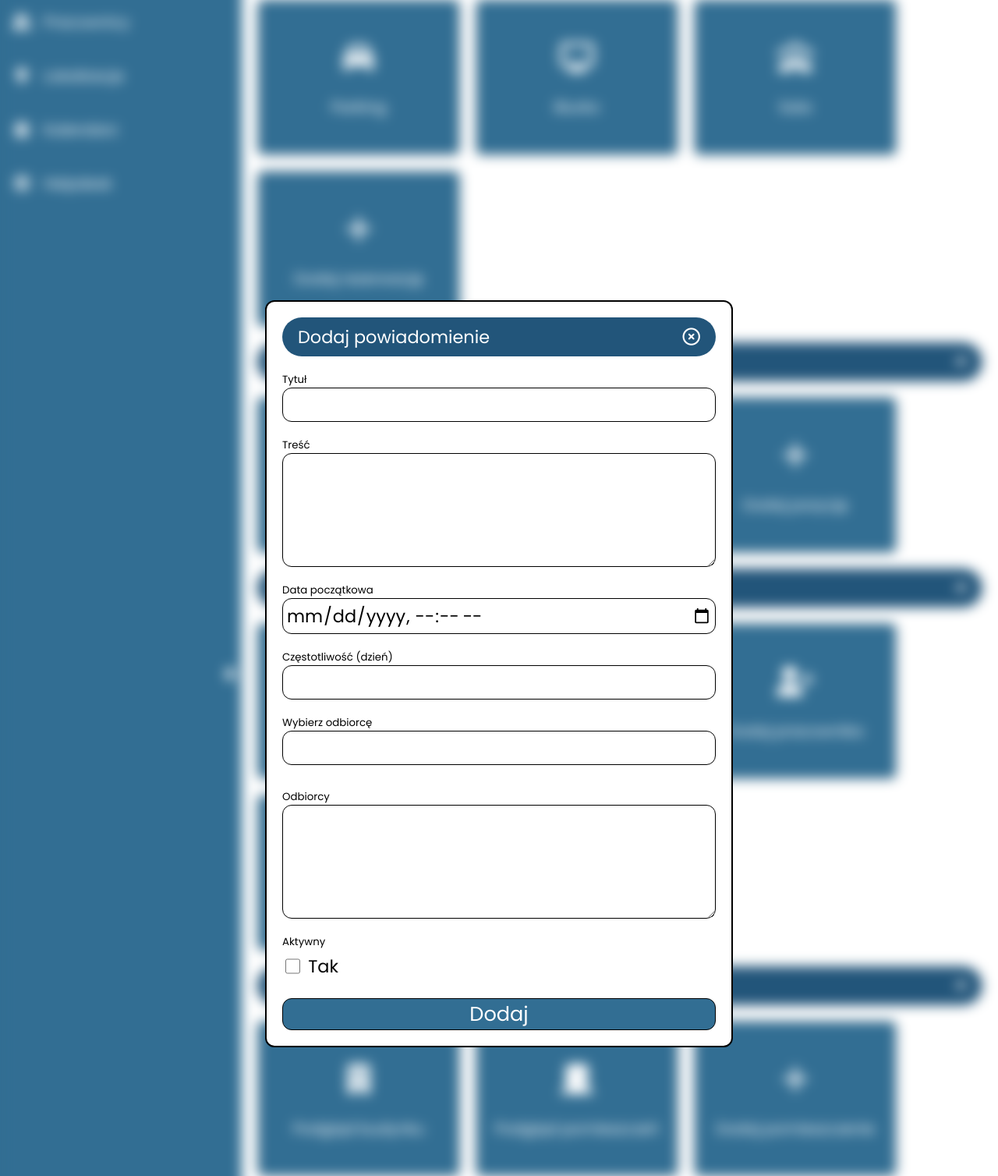
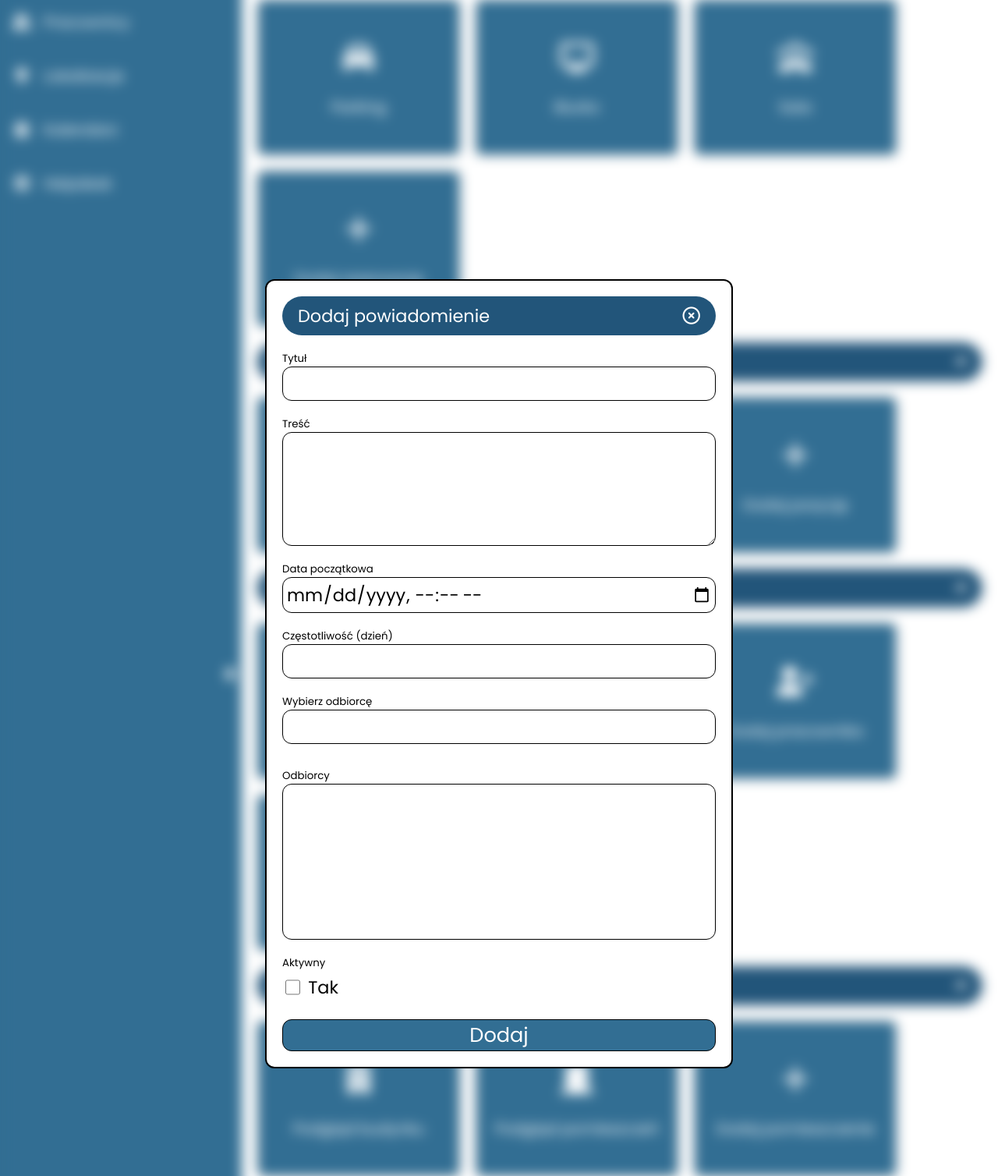
Before and after one commit to SzymonPiatek/Workbench, a Django app: page / in a window 1280 px wide, after a click on "Dodaj powiadomienie". Shown: the part 381-1889 px from the top of the page at 78% size. Run offline with Django 5.2, Linux system fonts and the light colour scheme; data that the repository does not hold is empty; some libraries are stand-ins or nearby versions.

Commit message:
Recipients list

```diff
--- a/website/static/css/styles.css
+++ b/website/static/css/styles.css
@@ -276,6 +276,22 @@ main {
   color: #fff;
   transition: 0.2s ease;
 }
+.block .items form .item #recipientsList {
+  width: 100%;
+  height: 200px;
+  display: flex;
+  flex-direction: column;
+  gap: 1px;
+  border: 1px #000 solid;
+  border-radius: 12px;
+  overflow-y: auto;
+  padding: 8px;
+}
+.block .items form .item #recipientsList .recipient {
+  display: flex;
+  align-items: center;
+  gap: 8px;
+}
 .block .items form button {
   border: 1px #000 solid;
   font-size: 1.6rem;
--- a/website/static/scss/styles.scss
+++ b/website/static/scss/styles.scss
@@ -199,6 +199,22 @@ main {
             }
           }
         }
+        #recipientsList {
+          width: 100%;
+          height: 200px;
+          display: flex;
+          flex-direction: column;
+          gap: 1px;
+          border: 1px #000 solid;
+          border-radius: 12px;
+          overflow-y: auto;
+          padding: 8px;
+          .recipient {
+            display: flex;
+            align-items: center;
+            gap: 8px;
+          }
+        }
       }
       button {
         border: 1px #000 solid;
--- a/website/templates/pages/notifications/add_notification.html
+++ b/website/templates/pages/notifications/add_notification.html
@@ -25,7 +25,7 @@
         </div>
         <div class="item">
             <small>Odbiorcy</small>
-            <textarea name="recipientsList" id="recipientsList" rows="4" style="resize: vertical;" readonly></textarea>
+            <div id="recipientsList"></div>
         </div>
         <div class="item">
             <small>Aktywny</small>
@@ -108,7 +108,14 @@
         }
 
         function addRecipient(email) {
-            recipientsList.value += email + '\n';
+            var recipientDiv = Object.assign(document.createElement('div'), {className: "recipient"});
+            var recipientImageDiv = Object.assign(document.createElement('div'),
+                {className: "image", innerHTML: `<i class="fa-solid fa-user"></i>`})
+            var recipientTextDiv = Object.assign(document.createElement('div'),
+                    {className: "text", innerHTML: email});
+            recipientDiv.appendChild(recipientImageDiv);
+            recipientDiv.appendChild(recipientTextDiv);
+            recipientsList.appendChild(recipientDiv);
             clearUsersList();
             recipientsInput.value = '';
         }
```
Also changed, not shown: 1 other file.
